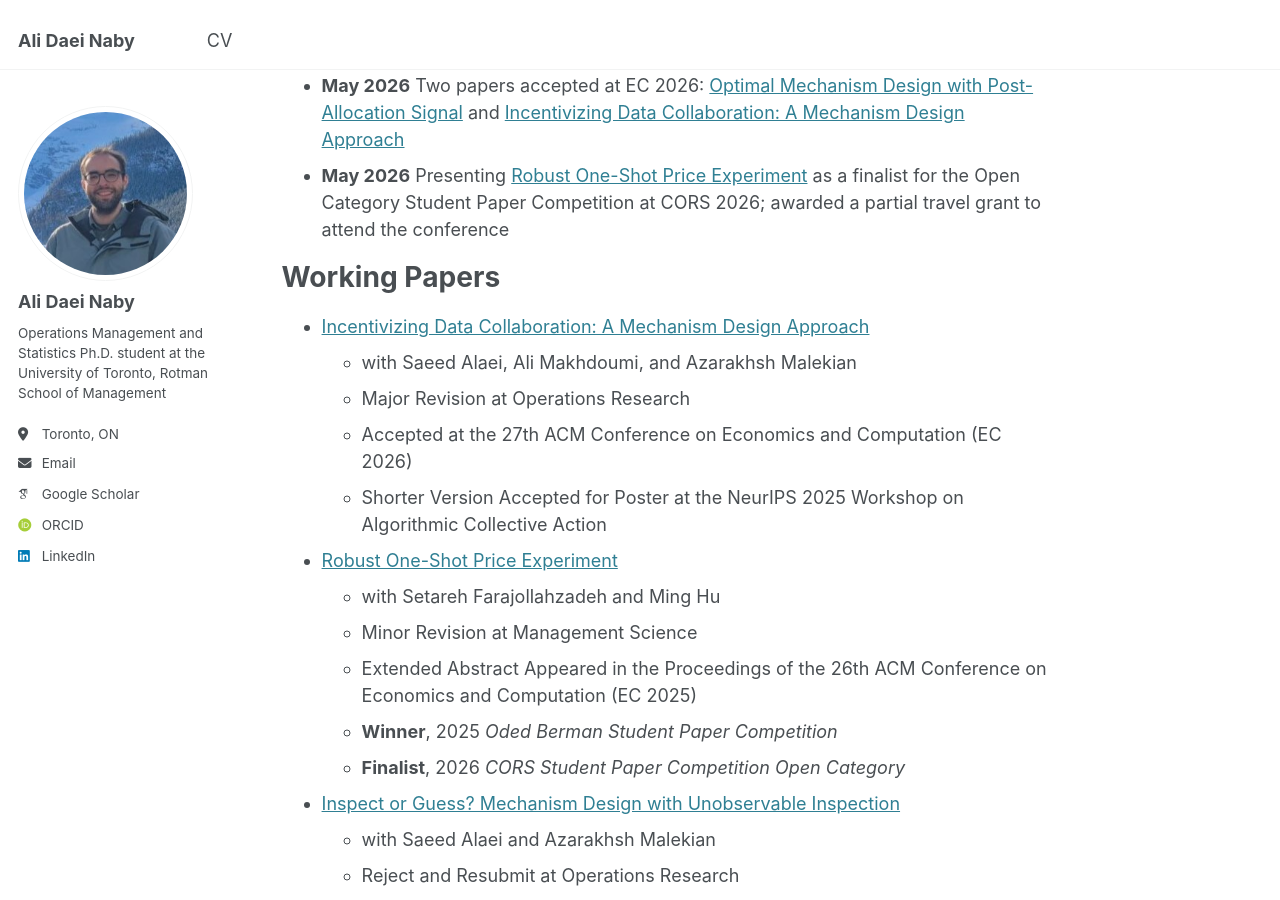
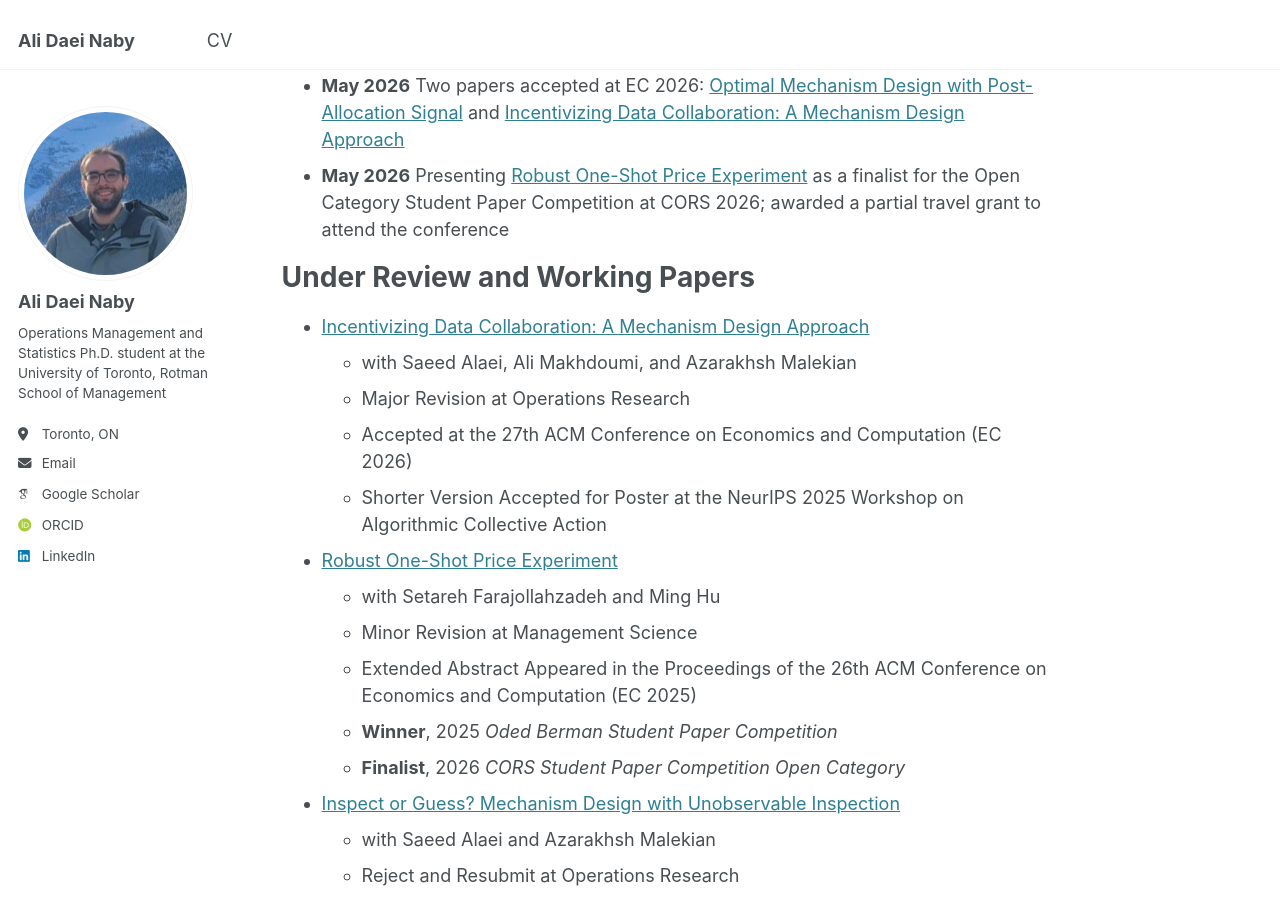
Before and after one commit to alidaeinaby/alidaeinaby.github.io, a Jekyll site: the page built from _pages/about.md, in a window 1280 px wide and 900 px high, scrolled down 747 px. Built offline with Jekyll 4.4.1, drawn with Linux system fonts in a browser that asks for light colours; some web fonts are replaced.

Commit message:
Update about.md

```diff
--- a/_pages/about.md
+++ b/_pages/about.md
@@ -23,7 +23,7 @@ News
   [Optimal Mechanism Design with Post-Allocation Signal](https://papers.ssrn.com/sol3/papers.cfm?abstract_id=6220718) and [Incentivizing Data Collaboration: A Mechanism Design Approach](https://papers.ssrn.com/sol3/papers.cfm?abstract_id=5297868)
 - **May 2026** Presenting [Robust One-Shot Price Experiment](https://papers.ssrn.com/sol3/papers.cfm?abstract_id=4899852) as a finalist for the Open Category Student Paper Competition at CORS 2026; awarded a partial travel grant to attend the conference
 
-Working Papers
+Under Review and Working Papers
 ======
 - [Incentivizing Data Collaboration: A Mechanism Design Approach](https://papers.ssrn.com/sol3/papers.cfm?abstract_id=5297868)
   - with Saeed Alaei, Ali Makhdoumi, and Azarakhsh Malekian
```
